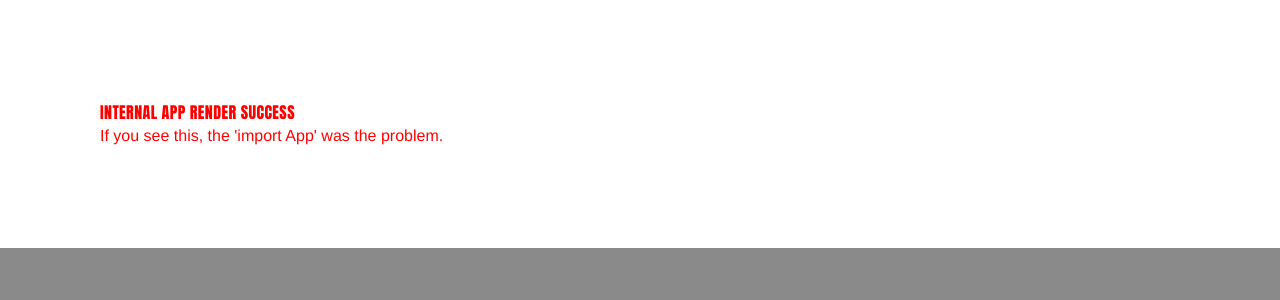
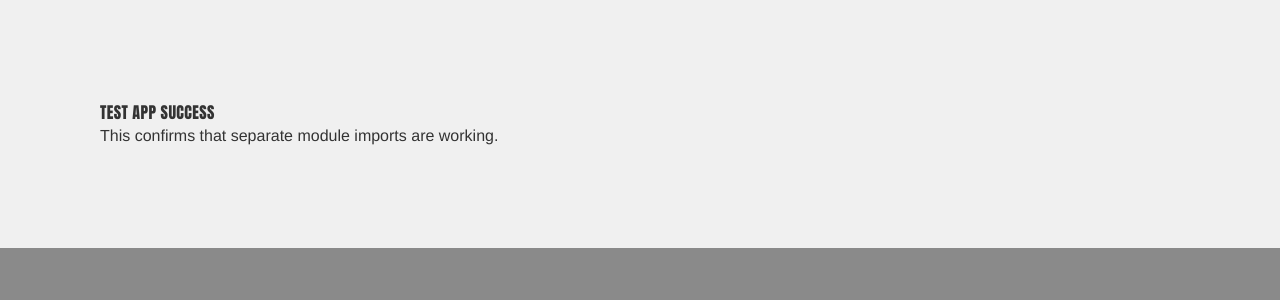
Before and after one commit to iamShaaan/wear-triad-ecommerce, a React (Vite) app: page / in a window 1280 px wide. Shown: the top 300 px of the page. Built offline with nearby package versions, Linux system fonts and the light colour scheme.

Commit message:
Debug: Move App logic to TestApp module to verify modular imports

```diff
--- /dev/null
+++ b/src/TestApp.tsx
@@ -0,0 +1,11 @@
+import React from 'react';
+
+export function TestApp() {
+    console.log("TestApp: Rendering");
+    return (
+        <div style={{ padding: '100px', backgroundColor: '#f0f0f0', color: '#333' }}>
+            <h1>TEST APP SUCCESS</h1>
+            <p>This confirms that separate module imports are working.</p>
+        </div>
+    );
+}
--- a/src/main.tsx
+++ b/src/main.tsx
@@ -1,21 +1,9 @@
-console.log("DEBUG: Entry Point Executing");
-
 import React from 'react'
 import ReactDOM from 'react-dom/client'
 import './index.css'
+import { TestApp } from './TestApp'
 
-// Inline App definition for ultimate isolation
-function App() {
-    console.log("DEBUG: Internal App Rendering");
-    return (
-        <div style={{ padding: '100px', background: 'white', color: 'red' }}>
-            <h1>INTERNAL APP RENDER SUCCESS</h1>
-            <p>If you see this, the 'import App' was the problem.</p>
-        </div>
-    );
-}
-
-console.log("DEBUG: Internal App Defined");
+console.log("DEBUG: TestApp Imported");
 
 const root = document.getElementById('root');
 if (root) {
@@ -23,12 +11,10 @@ if (root) {
         console.log("DEBUG: Calling createRoot");
         const reactRoot = ReactDOM.createRoot(root);
         console.log("DEBUG: Calling render");
-        reactRoot.render(<App />);
+        reactRoot.render(<TestApp />);
         console.log("DEBUG: Render Call Finished");
     } catch (e) {
         console.error("DEBUG: Render Fatal Error", e);
         root.innerHTML = `<div style="color: red;"><h1>FATAL RENDER ERROR</h1><pre>${e}</pre></div>`;
     }
-} else {
-    console.error("DEBUG: Root Not Found");
 }
```
